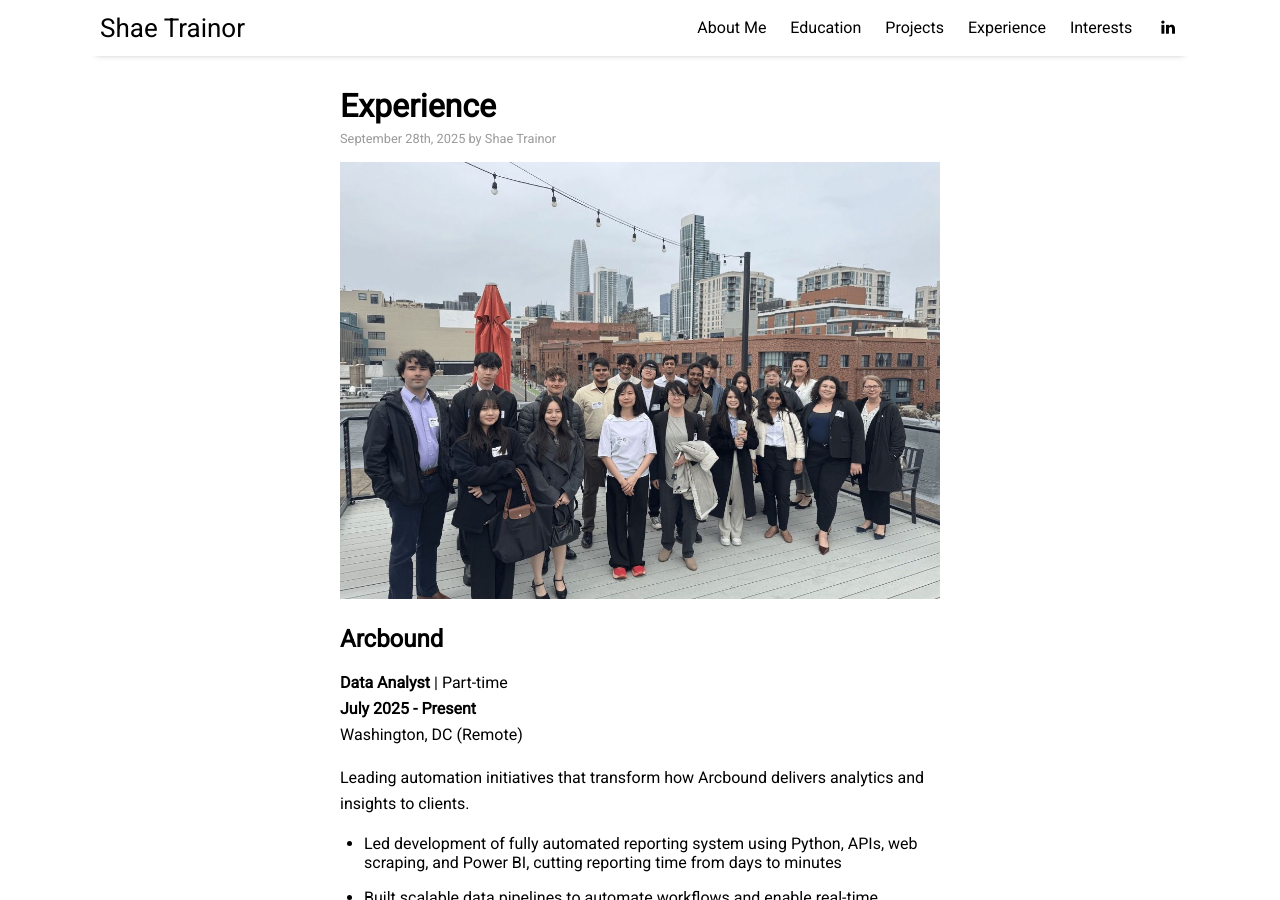
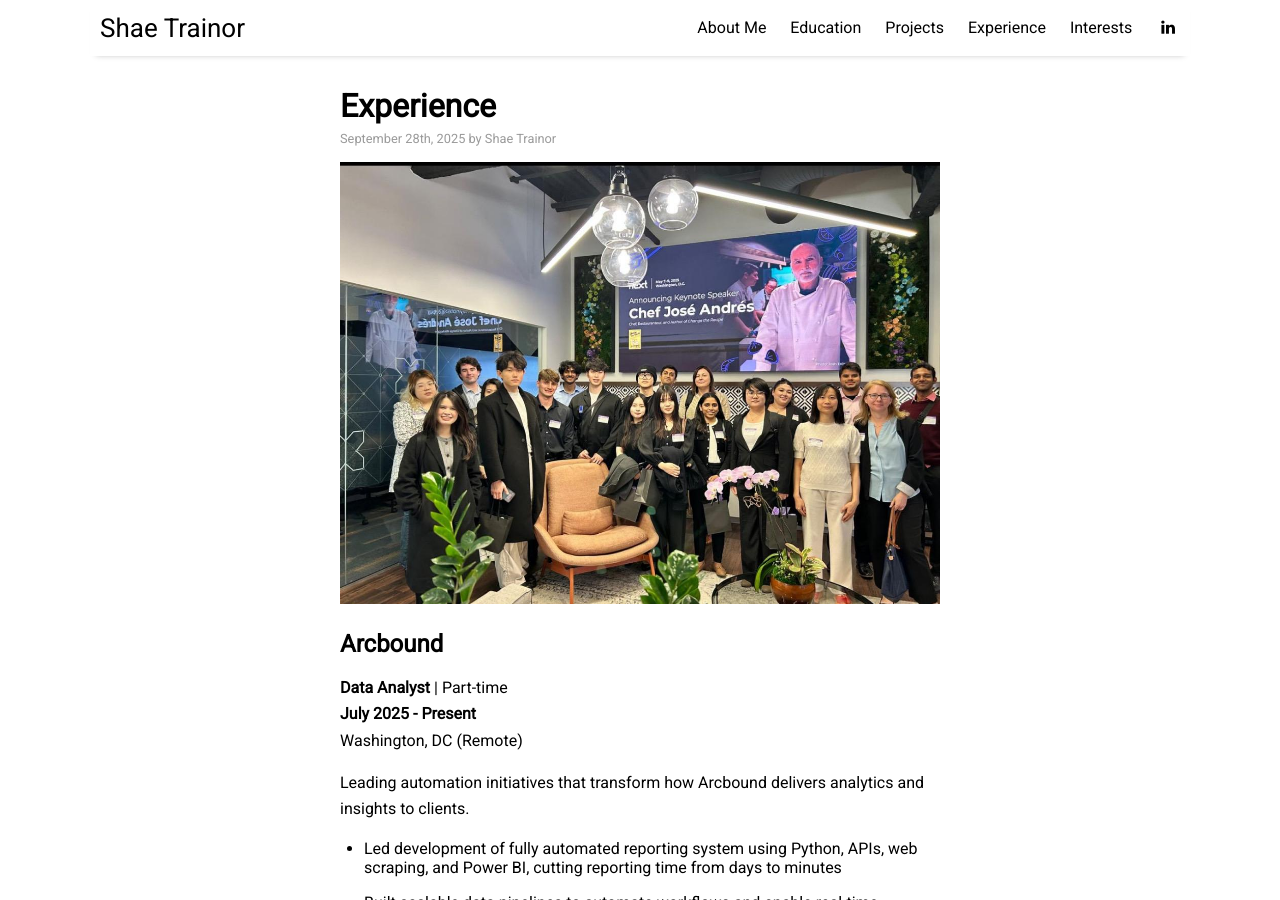
Before and after one commit to shaetrainor/shaetrainor.github.io, a Jekyll site: the page built from _posts/2025-09-28-experience.md, in a window 1280 px wide and 900 px high. Built offline with Jekyll 4.4.1, drawn with Linux system fonts in a browser that asks for light colours; nearby versions of some CDN libraries.

Commit message:
Update 2025-09-28-experience.md

```diff
--- a/_posts/2025-09-28-experience.md
+++ b/_posts/2025-09-28-experience.md
@@ -4,7 +4,7 @@ title: "Experience"
 author: "Shae Trainor"
 categories: info
 tags: [Experience]
-image: 1741540483428.jpg
+image: WhatsApp Image 2025-10-01 at 15.41.27_e8bf07d1.jpg
 ---
 
 ## Arcbound
```
